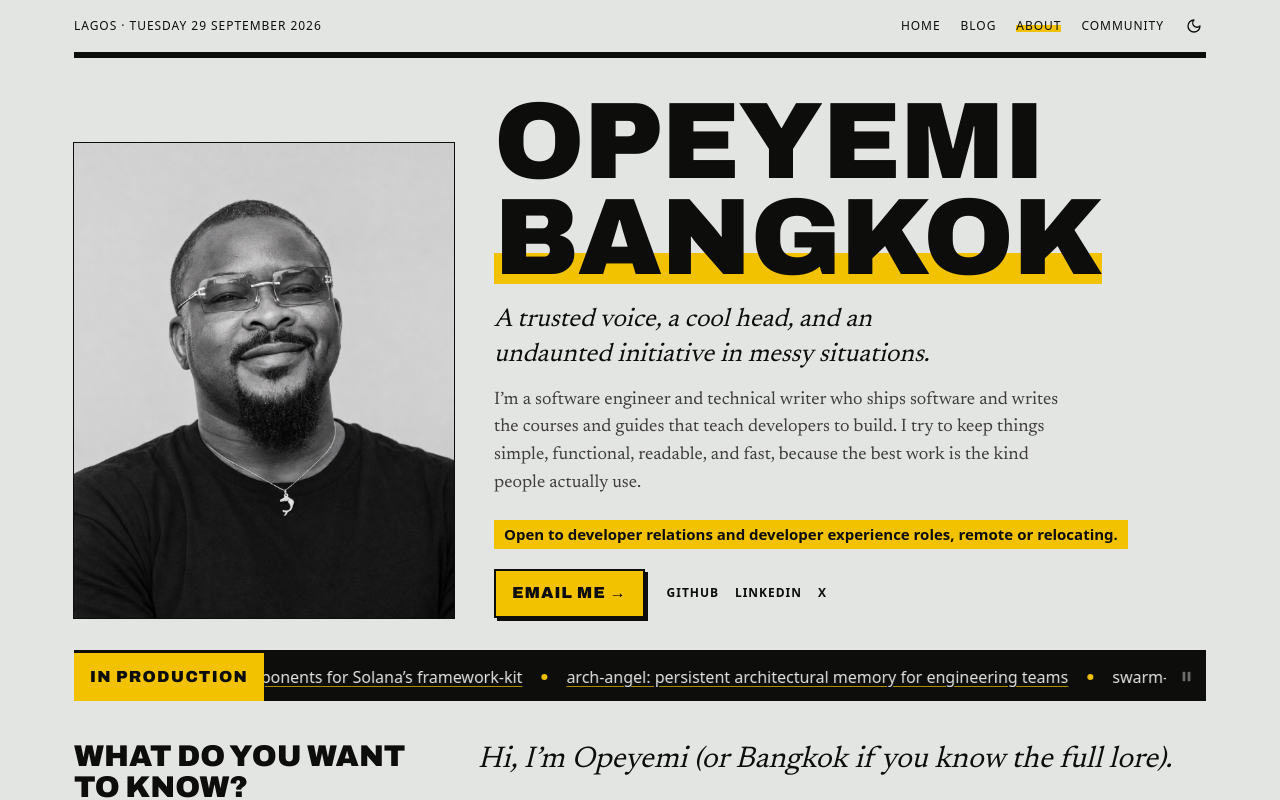
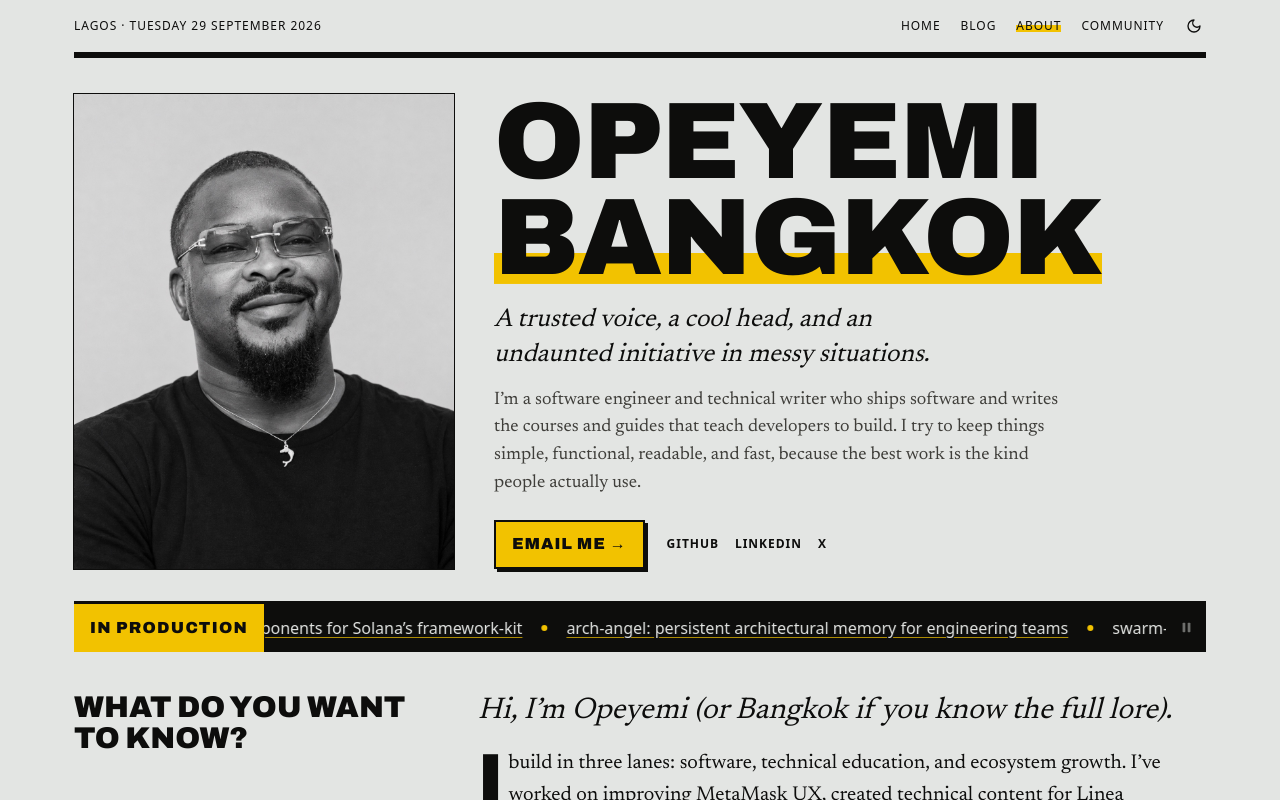
Before and after one commit to resourcefulmind/opeyemistephen, a Next.js app: page /about in a window 1280 px wide. Shown: the top 800 px of the page. Built offline with nearby package versions, Linux system fonts and the light colour scheme; a web font is replaced by a local one.

Commit message:
content(about): open-to-roles line moves into the contact section as plain text

```diff
--- a/src/components/press/AboutPage.tsx
+++ b/src/components/press/AboutPage.tsx
@@ -24,7 +24,6 @@ export default function AboutPage() {
           </h1>
           <p className="profile-tagline">{intro.tagline}</p>
           <p className="profile-bio">{intro.bio}</p>
-          <p className="open-to">{openTo}</p>
           <div className="profile-actions">
             <a href={`mailto:${contactEmail}`} className="cta">
               Email me <span aria-hidden="true">&rarr;</span>
@@ -118,6 +117,7 @@ export default function AboutPage() {
       <section className="contact" aria-labelledby="contact-heading">
         <h2 id="contact-heading">Let’s make magic</h2>
         <p>{contactLine}</p>
+        <p className="open-to">{openTo}</p>
         <div className="contact-actions">
           <a href={`mailto:${contactEmail}`} className="cta">
             Email me <span aria-hidden="true">&rarr;</span>
--- a/src/content/home.config.ts
+++ b/src/content/home.config.ts
@@ -43,7 +43,7 @@ export const archiveIntro =
 export const seriesBlurb =
   'Ten parts on how Solana works, from Proof of History to tokenomics, written for engineers who know REST but not Solana. Start at Part 1.';
 
-export const openTo = 'Open to developer relations and developer experience roles, remote or relocating.';
+export const openTo = 'Currently open to developer relations and developer experience roles, remote or relocating.';
 
 export const contactLine =
   'Hiring for developer relations, or building something that needs teaching? My inbox is open.';
--- a/src/styles/press.css
+++ b/src/styles/press.css
@@ -1620,15 +1620,13 @@ button.cta { cursor: pointer; font-family: var(--display); }
 .track a { color: inherit; text-decoration: underline; text-decoration-color: color-mix(in srgb, var(--hl) 70%, transparent); text-underline-offset: 3px; }
 .track a:hover { color: var(--hl); }
 .ticker .tag { white-space: nowrap; }
-.open-to {
-  display: inline-block;
-  margin: 0 0 20px;
-  padding: 4px 10px;
-  background: var(--hl);
-  color: var(--on-hl);
-  font-weight: 700;
-  font-size: 15px;
-  line-height: 1.4;
+.contact .open-to {
+  grid-column: 1;
+  font-family: var(--serif);
+  font-style: italic;
+  font-size: 18px;
+  color: var(--muted);
+  margin: 0;
 }
 @media (max-width: 820px) {
   .ticker .tag { font-size: 12px; letter-spacing: 0.04em; }
```
